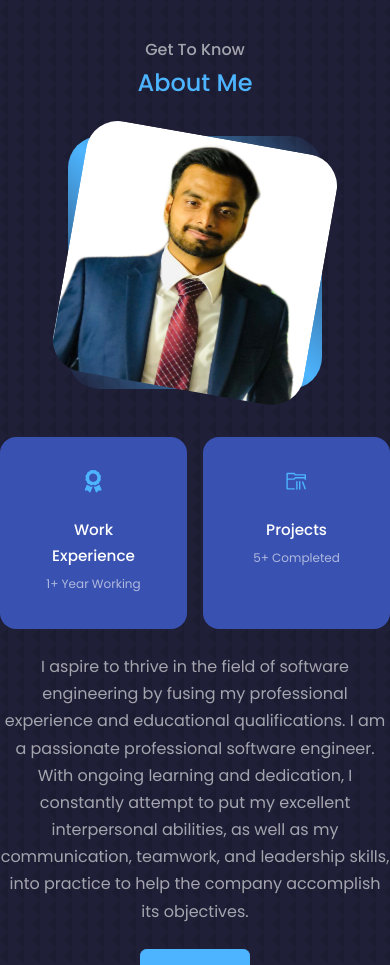
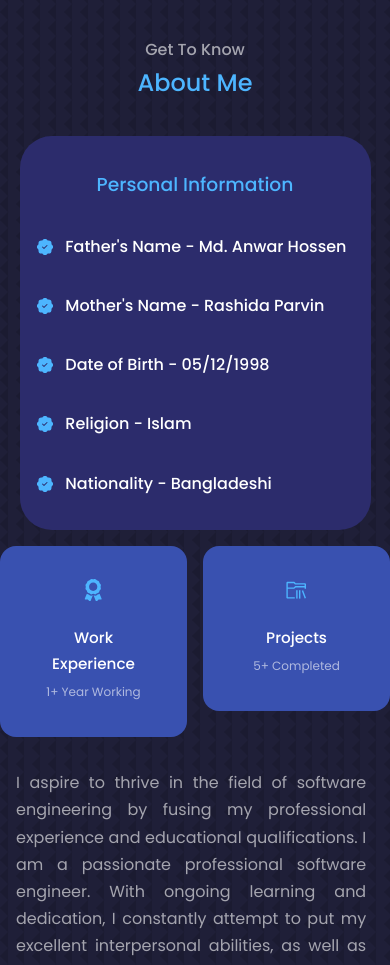
Before and after one commit to Aftahiislam007/portfolio_website, a React (Create React App) app: page / in a window 390 px wide. Shown: the part 1020-1985 px from the top of the page. Built offline with nearby package versions, Linux system fonts and the light colour scheme.

Commit message:
fifth_commit

```diff
--- a/src/components/about/About.jsx
+++ b/src/components/about/About.jsx
@@ -3,42 +3,77 @@ import './about.css'
 import ME from '../../assets/personal pic.png'
 import {FaAward} from 'react-icons/fa'
 import {VscFolderLibrary} from 'react-icons/vsc'
+import {BsPatchCheckFill} from 'react-icons/bs'
+
+import { useState } from 'react'
 
 const About = () => {
+    const [activeNav, setActiveNav] = useState('#')
   return (
     <section id='about'>
         <h5>Get To Know</h5>
         <h2>About Me</h2>
 
         <div className="container about__container">
-            <div className="about__me">
-                <div className="about__me-image">
-                    <img src={ME} alt="About Image" />
+            <div className="container personal_info__container">
+                <div className="skills__database">
+                    <h3>Personal Information</h3>
+                    <div className="personal_info_content">
+                        <article className='skills_details'>
+                            <BsPatchCheckFill className='skills_details-icon'/>
+                            <h4>Father's Name - Md. Anwar Hossen</h4>
+                        </article>
+                        <article className='skills_details'>
+                            <BsPatchCheckFill className='skills_details-icon'/>
+                            <h4>Mother's Name - Rashida Parvin</h4>
+                        </article>
+                        <article className='skills_details'>
+                            <BsPatchCheckFill className='skills_details-icon'/>
+                            <h4>Date of Birth - 05/12/1998</h4>
+                        </article>
+                        <article className='skills_details'>
+                            <BsPatchCheckFill className='skills_details-icon'/>
+                            <h4>Religion - Islam</h4>
+                        </article>
+                        <article className='skills_details'>
+                            <BsPatchCheckFill className='skills_details-icon'/>
+                            <h4>Nationality - Bangladeshi</h4>
+                        </article>
                     </div>
                 </div>
 
+                {/* =========================== End of Database Management ======================= */}
+
+            </div>
+
+
             <div className="about__content">
                 <div className="about__cards">
+                    <a href="#experience" onClick={() => setActiveNav('#experience')} className={activeNav === '#experience' ? 'active' : ''}>
                         <article className='about__card'>
                             <FaAward className='about__icon'/>
                             <h5>Work Experience</h5>
                             <small>1+ Year Working</small>
                         </article>
+                    </a>
+
 
                     {/* <article className='about__card'>
                         <FiUsers className='about__icon'/>
                         <h5>Experience</h5>
                         <small>1+ Year Working</small>
                     </article> */}
-
+                    <a href="#projects" onClick={() => setActiveNav('#projects')} className={activeNav === '#projects' ? 'active' : ''}>
                         <article className='about__card'>
                             <VscFolderLibrary className='about__icon'/>
                             <h5>Projects</h5>
                             <small>5+ Completed</small>
                         </article>
+                    </a>
+
                 </div>
 
-                <p>I aspire to thrive in the field of software engineering by fusing my professional experience and educational qualifications. I am a passionate professional software engineer. With ongoing learning and dedication, I constantly attempt to put my excellent interpersonal abilities, as well as my communication, teamwork, and leadership skills, into practice to help the company accomplish its objectives.</p>
+                <p className='content_justification'>I aspire to thrive in the field of software engineering by fusing my professional experience and educational qualifications. I am a passionate professional software engineer. With ongoing learning and dedication, I constantly attempt to put my excellent interpersonal abilities, as well as my communication, teamwork, and leadership skills, into practice to help the company accomplish its objectives.</p>
 
                 <a href="#contact" className='btn btn-primary'>Let's Talk</a>
             </div>
--- a/src/components/about/about.css
+++ b/src/components/about/about.css
@@ -1,33 +1,50 @@
 .about__container{
     display: grid;
-    grid-template-columns: 35% 50%;
+    grid-template-columns: 38% 50%;
     gap: 15%;
 }
 
-.about__me{
-    width: 100%;
-    aspect-ratio: 1/1;
-    border-radius: 2rem;
-    background: linear-gradient(45deg, transparent, var(--color-primary), transparent);
+.personal_info__container{
     display: grid;
-    place-items: center;
+    grid-template-columns: 1fr;
+    gap: 1.8rem;
 }
 
-.about__me-image{
+.personal_info__container > div{
+    background: var(--color-bg-variant);
+    padding:  2.5rem 5rem 2.5rem 2.5rem;
     border-radius: 2rem;
-    overflow: hidden;
-    transform: rotate(10deg);
+    border: 1px solid transparent;
     transition: var(--transition);
-    height: 100%;
+    align-items: center;
 }
 
-.about__me-image:hover{
-    transform: rotate(0);
+.personal_info__container > div:nth-child(3){
+    padding-right: 2.5rem;
+    gap: 0.8rem;
+}
+
+.personal_info__container > div:hover{
+    background: transparent;
+    border-color: var(--color-primary-variant);
+    cursor: default;
+}
+
+.personal_info__container > div h3{
+    text-align: center;
+    margin-bottom: 2rem;
+    color: var(--color-primary);
+}
+
+.personal_info_content{
+    display: grid;
+    grid-template-columns: 1fr;
+    row-gap: 2rem;
 }
 
 .about__cards{
     display: grid;
-    grid-template-columns: repeat(3, 1fr);
+    grid-template-columns: repeat(2, 1fr);
     gap: 1.5rem;
 }
 
@@ -66,6 +83,10 @@
     color: var(--color-light);
 }
 
+.content_justification{
+    text-align:justify;
+    text-justify:values;
+}
 
 /* ====================== Media Queries (Medium Devices) ======================= */
 
@@ -75,13 +96,24 @@
         gap: 0;
     }
 
-    .about__me{
-        width: 50%;
-        margin: 2rem auto 4rem;
+    .personal_info__container{
+        grid-template-columns: 1fr;
+    }
+
+    .personal_info__container > div{
+        width: 85%;
+        padding: 2rem;
+        margin: 0 auto;
+    }
+
+    .about__content{
+        margin: 1rem 0 1.5rem;
     }
 
     .about__content p{
         margin: 1rem 0 1.5rem;
+        width: 98%;
+        padding: 1rem;
     }
   }
 
@@ -89,9 +121,14 @@
   /* ====================== Media Queries (Small Devices) ======================= */
 
   @media screen and (max-width: 600px) {
-    .about__me{
-        width: 65%;
-        margin: 0 auto 3rem;
+    .personal_info__container{
+        gap: 1rem;
+    }
+
+    .personal_info__container > div{
+        width: 90%;
+        padding: 2rem 1rem;
+        margin: 0 auto;
     }
 
     .about__cards{
@@ -101,9 +138,12 @@
 
     .about__content{
         text-align: center;
+        margin: 1rem 0 1.5rem;
     }
 
     .about__content p{
-        margin: 1.5rem 0;
+        margin: 1rem 0 1.5rem;
+        width: 98%;
+        padding: 1rem;
     }
   }
--- a/src/components/certificates/Certificates.jsx
+++ b/src/components/certificates/Certificates.jsx
@@ -3,6 +3,7 @@ import './certificates.css'
 
 import IMG1 from '../../assets/python.png'
 import IMG2 from '../../assets/intro to ML.png'
+import IMG3 from '../../assets/Data Science Certification Program.png'
 
 const data = [
   {
@@ -16,6 +17,12 @@ const data = [
     image: IMG2,
     title: "Intro to Machine Learning (Kaggle's 30 Days ML Program)",
     drive: 'https://drive.google.com/file/d/1H5ETl8KAKKv6CKAEcd4LXWhc7X3_gGt5/view'
+  },
+  {
+    id: 3,
+    image: IMG3,
+    title: "Data Science Certificate Program",
+    drive: 'https://drive.google.com/file/d/1j2KMsOYsjyc3zlnBsneljbqcpQXZNBP2/view'
   }
 ]
 
--- a/src/components/header/Header.jsx
+++ b/src/components/header/Header.jsx
@@ -1,7 +1,7 @@
 import React from 'react'
 import './header.css'
 import CTA from './CTA'
-import ME from '../../assets/my_pic.png'
+import ME from '../../assets/personal pic_remove-back.png'
 import HeaderSocials from './HeaderSocials'
 
 const Header = () => {
```
Also changed, not shown: src/assets/Data Science Certification Program.png (added), src/assets/personal pic_remove-back.png (added). Lines whose indentation alone changed are shown as unchanged.
